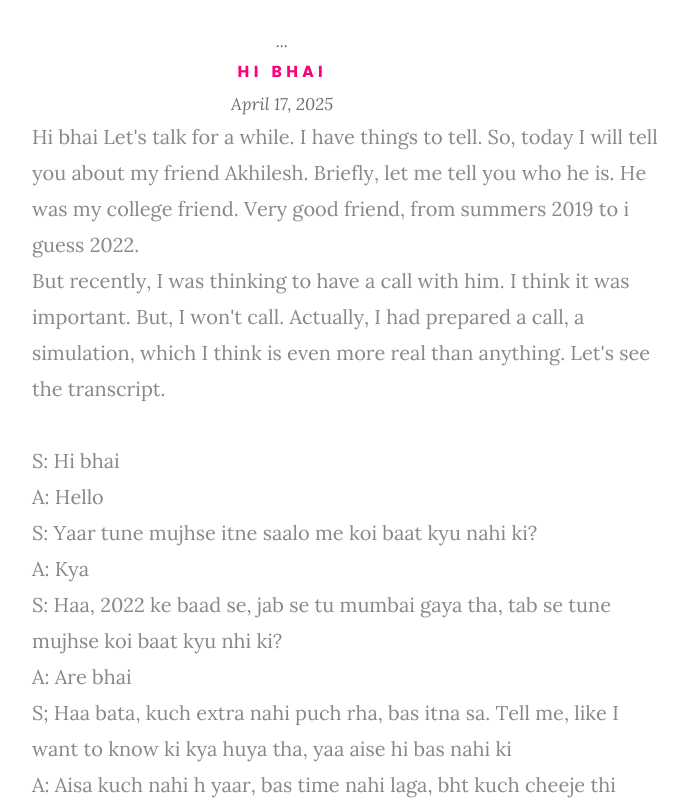
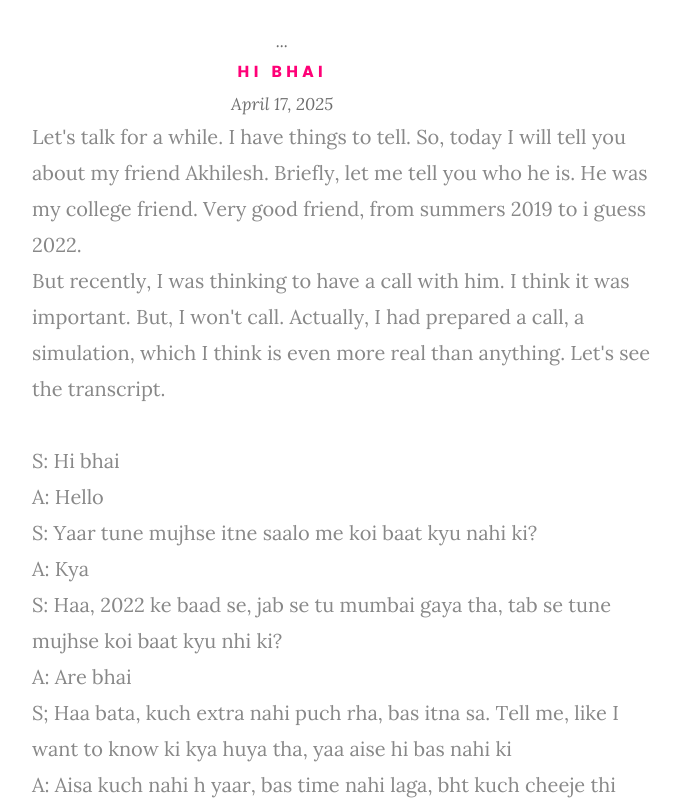
Before and after one commit to kaoshik/kaoshik.github.io, a plain HTML site: page index.html in a window 1280 px wide. Shown: the part 405-1205 px from the top of the page, without its empty margins (358-1046 px from the left). Drawn offline with Linux system fonts and the light colour scheme; a script that the page names is missing.

Commit message:
Update index.html

```diff
--- a/index.html
+++ b/index.html
@@ -73,7 +73,6 @@
                     <h5>Hi Bhai</h5>
                     <i>April 17, 2025</i>
                     <p class="lead">
-                     Hi bhai
                      Let's talk for a while. I have things to tell. So, today I will tell you about my friend Akhilesh. Briefly, let me tell you who he is. He was my college friend. Very good friend, from summers 2019 to i guess 2022.<br>
                       But recently, I was thinking to have a call with him. I think it was important. But, I won't call. Actually, I had prepared a call, a simulation, which I think is even more real than anything. Let's see the transcript. <br>
                      <br>
```
